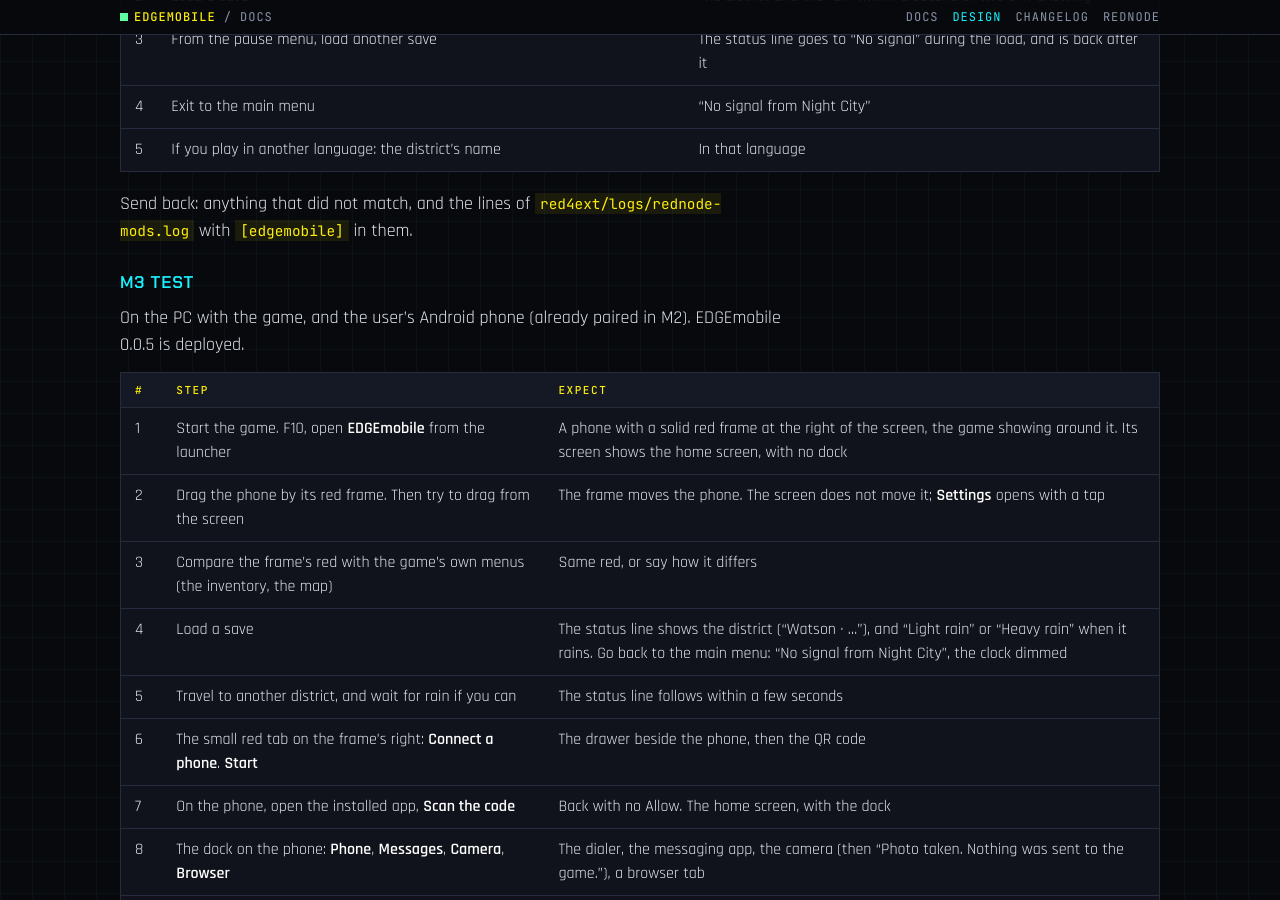
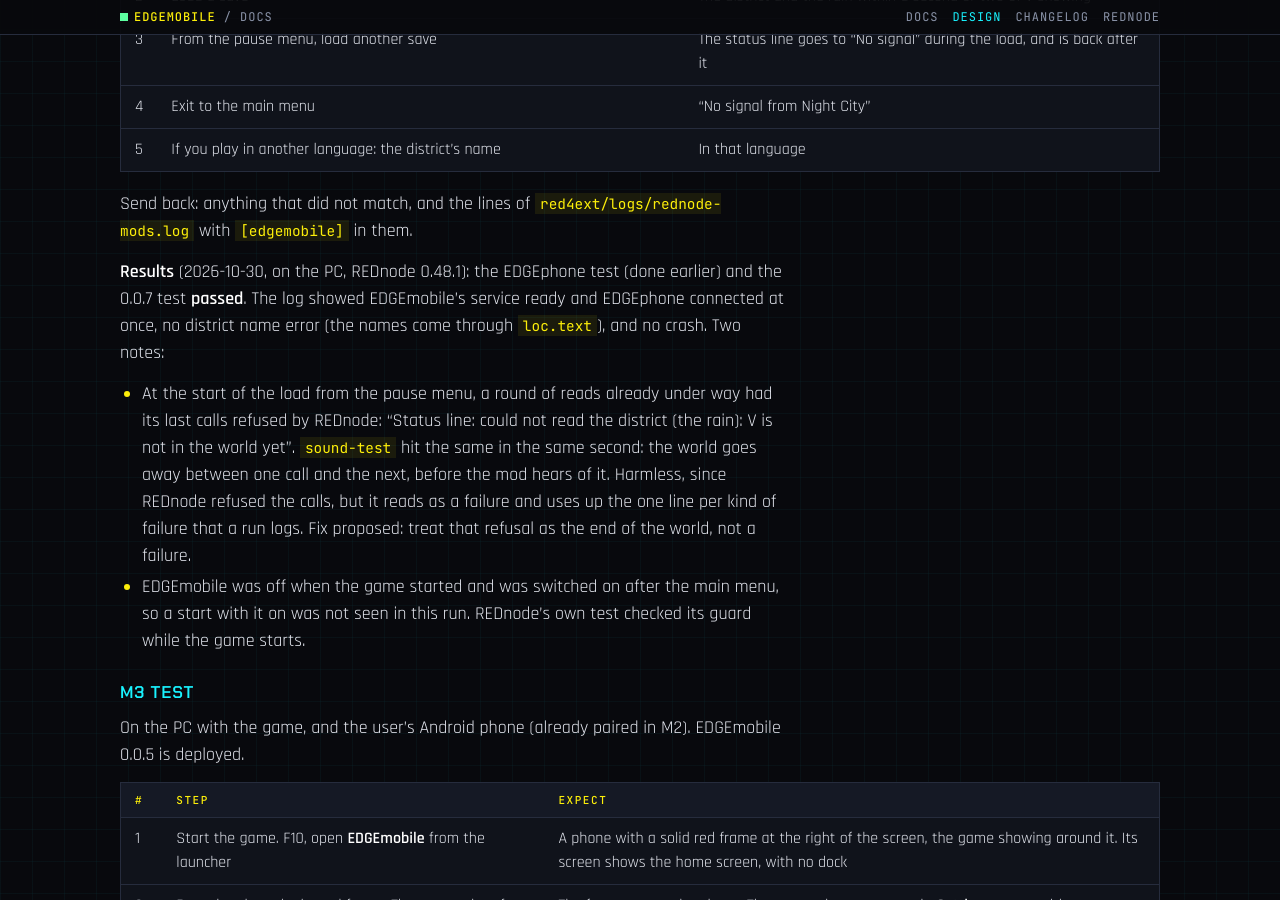
Before and after one commit to Edgemodders/EDGEmobile, a Jekyll site: the page built from docs/design.md, in a window 1280 px wide and 900 px high, scrolled down 25603 px. Built offline with Jekyll 4.4.1, drawn with Linux system fonts in a browser that asks for light colours.

Commit message:
Docs: the EDGEphone and 0.0.7 tests passed; M3 done
Co-Authored-By: Claude Opus 5.5 <noreply@anthropic.com>

```diff
--- a/docs/design.md
+++ b/docs/design.md
@@ -519,6 +519,11 @@ REDnode 0.47.2 shipped both requests from the first M3 run (REDnode [#25](https:
 
 Send back: anything that did not match, and the lines of `red4ext/logs/rednode-mods.log` with `[edgemobile]` in them.
 
+**Results** (2026-10-30, on the PC, REDnode 0.48.1): the EDGEphone test (done earlier) and the 0.0.7 test **passed**. The log showed EDGEmobile's service ready and EDGEphone connected at once, no district name error (the names come through `loc.text`), and no crash. Two notes:
+
+- At the start of the load from the pause menu, a round of reads already under way had its last calls refused by REDnode: "Status line: could not read the district (the rain): V is not in the world yet". `sound-test` hit the same in the same second: the world goes away between one call and the next, before the mod hears of it. Harmless, since REDnode refused the calls, but it reads as a failure and uses up the one line per kind of failure that a run logs. Fix proposed: treat that refusal as the end of the world, not a failure.
+- EDGEmobile was off when the game started and was switched on after the main menu, so a start with it on was not seen in this run. REDnode's own test checked its guard while the game starts.
+
 ### M3 test
 
 On the PC with the game, and the user's Android phone (already paired in M2). EDGEmobile 0.0.5 is deployed.
```
Also changed, not shown: CLAUDE.md (+1 -1 lines), docs/index.md (+1 -1 lines).
